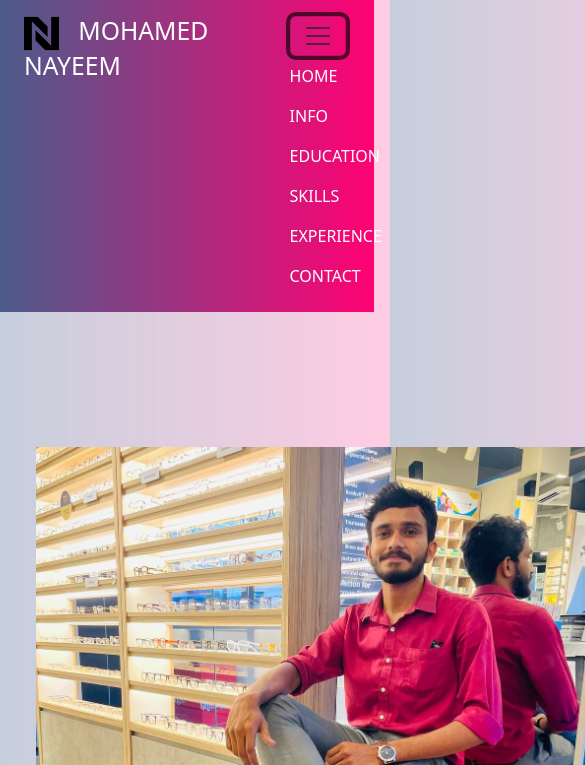
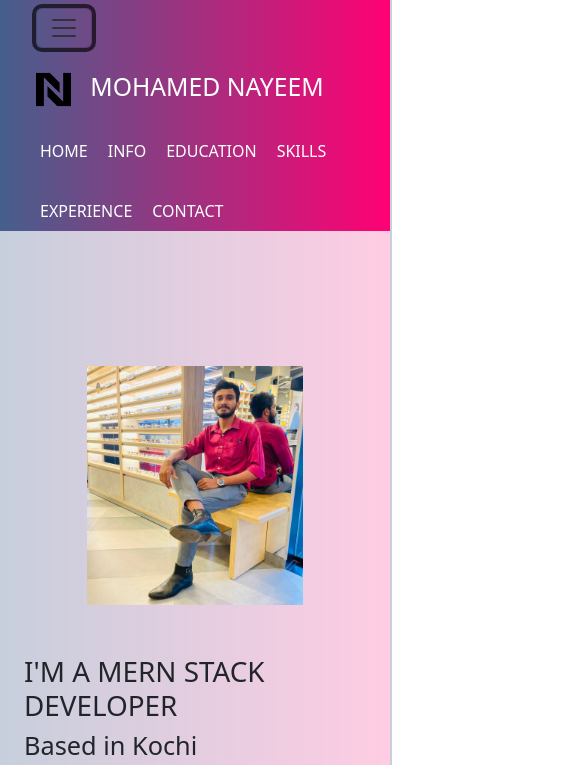
Before and after one commit to nayeem2208/personal-portfolio-corrected, a plain HTML site: page index.html in a window 390 px wide. Both pictures are taken after a click on the button "Toggle navigation". Shown: the top 765 px of the page, 585 px wide, since content can reach past the window. Drawn offline with nearby package versions, Linux system fonts and the light colour scheme.

Commit message:
Make responsive

```diff
--- a/index.html
+++ b/index.html
@@ -14,31 +14,43 @@
   <link rel="preconnect" href="https://fonts.gstatic.com" crossorigin>
   <link href="https://fonts.googleapis.com/css2?family=Inconsolata:wght@500&family=Quattrocento+Sans&display=swap"
     rel="stylesheet">
+  <link rel="stylesheet" href="style.css">
 
 </head>
 
 <body>
 
-  <header class="row header1 ">
+  <header class="header1 ">
+    <div class="container-fluid">
+      <div class="row">
 
-    <div class="col-9 col-sm-10 col-md-10 col-lg-7 col-xl-7">
-
-      <h2 class="text-white  ps-4 py-3"><img id="nlog" src="85.png" width="35vh" alt=""> &nbsp MOHAMED NAYEEM </h2>
+        <div id="header-row-first-container">
+          <div id="header-logo-wrapper">
+            <h2 class="text-white  ps-4 py-3">
+              <img id="nlog" src="85.png" width="35vh" alt=""> &nbsp MOHAMED NAYEEM
+            </h2>
           </div>
-    <div class="col-3 col-sm-2 col-md-2 col-lg-5 col-xl-5 my-2 ms-1vh">
-      <nav class="navbar navbar-expand-lg  ">
-
-        <button class="navbar-toggler" type="button" data-bs-toggle="collapse" data-bs-target="#navbarSupportedContent"
-          aria-controls="navbarSupportedContent" aria-expanded="false" aria-label="Toggle navigation">
+          <div id="header-toggle-button-wrapper" class="ps-4 pe-4">
+            <div class="navbar">
+              <button class="navbar-toggler" type="button" data-bs-toggle="collapse"
+                data-bs-target="#navbarSupportedContent" aria-controls="navbarSupportedContent" aria-expanded="false"
+                aria-label="Toggle navigation">
                 <span class="navbar-toggler-icon"></span>
               </button>
+            </div>
+          </div>
+        </div>
 
-        <div class="collapse navbar-collapse " id="navbarSupportedContent">
-          <ul class="navbar-nav ml-auto ">
+      </div>
+      <div class="row">
+        <div class="col-12 ps-4">
+          <nav id="org-nav" class="navbar">
+            <div class="collapse navbar-collapse ps-3" id="navbarSupportedContent">
+              <ul id="nav-ul" class="navbar-nav ml-auto ">
                 <li class="nav-item active">
                   <a class="nav-link" href="#home1">HOME <span class="sr-only"></span></a>
                 </li>
-            <li class="nav-item active">
+                <li class="nav-item">
                   <a class="nav-link" href="#info88">INFO <span class="sr-only"></span></a>
                 </li>
                 <li class="nav-item">
@@ -56,6 +68,8 @@
             </div>
           </nav>
         </div>
+      </div>
+    </div>
   </header>
 
   <section class="container-fluid px-4" id="home1">
@@ -64,8 +78,7 @@
     </div>
     <div class="row align-items-center">
       <div id="mypic-wrapper" class="col-12 col-sm-7 col-md-6 justify-content-center">
-        <img src="photo_2023-02-13_20-18-51.jpg" style="width:70vh; " class="rounded my-2 container-fluid d-flex"
-          alt="">
+        <img src="photo_2023-02-13_20-18-51.jpg" class="rounded my-2 container-fluid d-flex" alt="">
       </div>
       <div class=" col-12 col-sm-12 col-md-6 text-align-center " id="mernname">
         <h1 class=" d-flex " id="mernd">I'M A MERN STACK DEVELOPER</h1>
@@ -257,7 +270,7 @@
               width="600" height="450" style="border:0;" allowfullscreen="" loading="lazy"
               referrerpolicy="no-referrer-when-downgrade" id="map"></iframe>
           </div>
-          <div class="col-12 col-sm-12 col-md-6 col-lg-4">
+          <div class="col-12 col-sm-12 col-md-6 col-lg-4  mt-sm-5 mt-md-3">
             <div class="d-flex justify-content-center" id="connectme1">
               <h4>Connect Me .</h4>
             </div>
@@ -267,7 +280,8 @@
                 <li><input type=text placeholder="Name" class="input1" id="nameid" name="name"
                     pattern="^[A-Za-z](\x20?[A-Za-z])*$" minlength="2" maxlength="50" required></li>
                 <span id="nameerror"></span>
-                <li><input type="text" placeholder="Mobile" class="input1" id="mobileid" name="mobile" pattern="^\d+$" minlength="10" maxlength="10" required></li>
+                <li><input type="text" placeholder="Mobile" class="input1" id="mobileid" name="mobile" pattern="^\d+$"
+                    minlength="10" maxlength="10" required></li>
                 <span id="mobileerror"></span>
                 <li><input type="email" placeholder="Email" class="input1" id="emailid" name="email"
                     pattern="^\w+([\.-]?\w+)*@\w+([\.-]?\w+)*(\.\w{2,3})+$" required></li>
@@ -277,7 +291,6 @@
                 <span id="messageerror"></span>
                 <li><input type="submit" value="Submit" id="btn" class="text-white"></li>
 
-              </ul>
             </form>
           </div>
         </div>
--- /dev/null
+++ b/style.css
@@ -0,0 +1,41 @@
+header.header1 {
+    margin-left: 0;
+    margin-right: 0;
+    width: 100%;
+}
+
+#mypic-wrapper img {
+    width: 70%;
+}
+
+#header-logo-wrapper,
+#header-logo-wrapper>h2 {
+    width: max-content;
+}
+
+#header-toggle-button-wrapper,
+#header-toggle-button-wrapper>div.navbar {
+    width: max-content;
+}
+
+#header-row-first-container {
+    display: flex;
+    justify-content: space-between;
+    flex-wrap: wrap-reverse;
+}
+
+#nav-ul {
+    display: flex;
+    flex-direction: row;
+    gap: 20px;
+    flex-wrap: wrap;
+}
+
+#org-nav {
+    padding: 0;
+}
+
+#nav-ul>li,
+#nav-ul>li>a {
+    width:max-content;
+}
```
Lines whose indentation alone changed are shown as unchanged.
